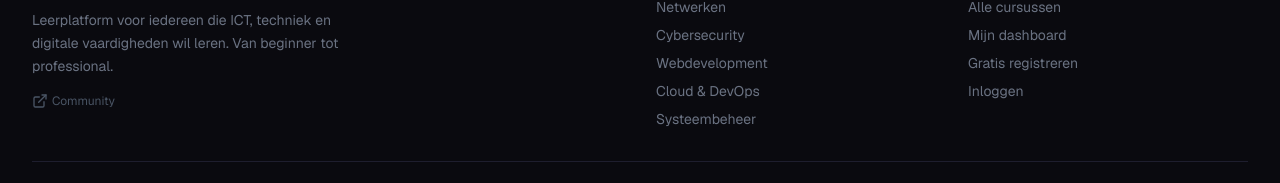
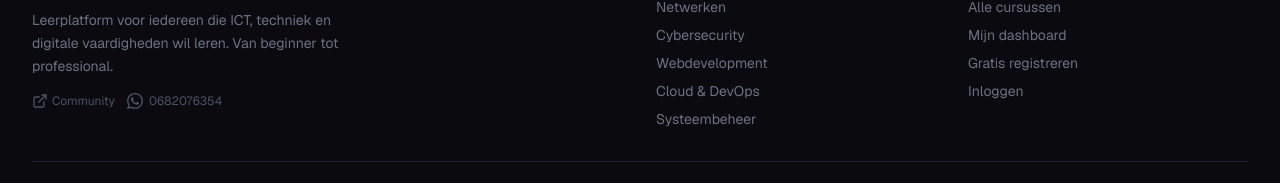
Before and after one commit to MilanVos/MatchHosting, a Next.js app: page / in a window 1280 px wide. Shown: the part 2860-3043 px from the top of the page. Built offline with nearby package versions, Linux system fonts and the light colour scheme; no server answers; the database is empty.

Commit message:
add WhatsApp contact link to footer

```diff
--- a/components/Footer.tsx
+++ b/components/Footer.tsx
@@ -24,6 +24,17 @@
               <a href="#" className="text-gray-600 hover:text-gray-400 transition-colors text-xs flex items-center gap-1">
                 <ExternalLink className="h-4 w-4" />
                 Community
+              </a>
+              <a
+                href="https://wa.me/31682076354"
+                target="_blank"
+                rel="noopener noreferrer"
+                className="flex items-center gap-1.5 text-gray-600 hover:text-green-400 transition-colors text-xs"
+              >
+                <svg xmlns="http://www.w3.org/2000/svg" className="h-4 w-4" viewBox="0 0 24 24" fill="currentColor">
+                  <path d="M17.472 14.382c-.297-.149-1.758-.867-2.03-.967-.273-.099-.471-.148-.67.15-.197.297-.767.966-.94 1.164-.173.199-.347.223-.644.075-.297-.15-1.255-.463-2.39-1.475-.883-.788-1.48-1.761-1.653-2.059-.173-.297-.018-.458.13-.606.134-.133.298-.347.446-.52.149-.174.198-.298.298-.497.099-.198.05-.371-.025-.52-.075-.149-.669-1.612-.916-2.207-.242-.579-.487-.5-.669-.51-.173-.008-.371-.01-.57-.01-.198 0-.52.074-.792.372-.272.297-1.04 1.016-1.04 2.479 0 1.462 1.065 2.875 1.213 3.074.149.198 2.096 3.2 5.077 4.487.709.306 1.262.489 1.694.625.712.227 1.36.195 1.871.118.571-.085 1.758-.719 2.006-1.413.248-.694.248-1.289.173-1.413-.074-.124-.272-.198-.57-.347m-5.421 7.403h-.004a9.87 9.87 0 01-5.031-1.378l-.361-.214-3.741.982.998-3.648-.235-.374a9.86 9.86 0 01-1.51-5.26c.001-5.45 4.436-9.884 9.888-9.884 2.64 0 5.122 1.03 6.988 2.898a9.825 9.825 0 012.893 6.994c-.003 5.45-4.437 9.884-9.885 9.884m8.413-18.297A11.815 11.815 0 0012.05 0C5.495 0 .16 5.335.157 11.892c0 2.096.547 4.142 1.588 5.945L.057 24l6.305-1.654a11.882 11.882 0 005.683 1.448h.005c6.554 0 11.89-5.335 11.893-11.893a11.821 11.821 0 00-3.48-8.413z"/>
+                </svg>
+                0682076354
               </a>
             </div>
           </div>
```
